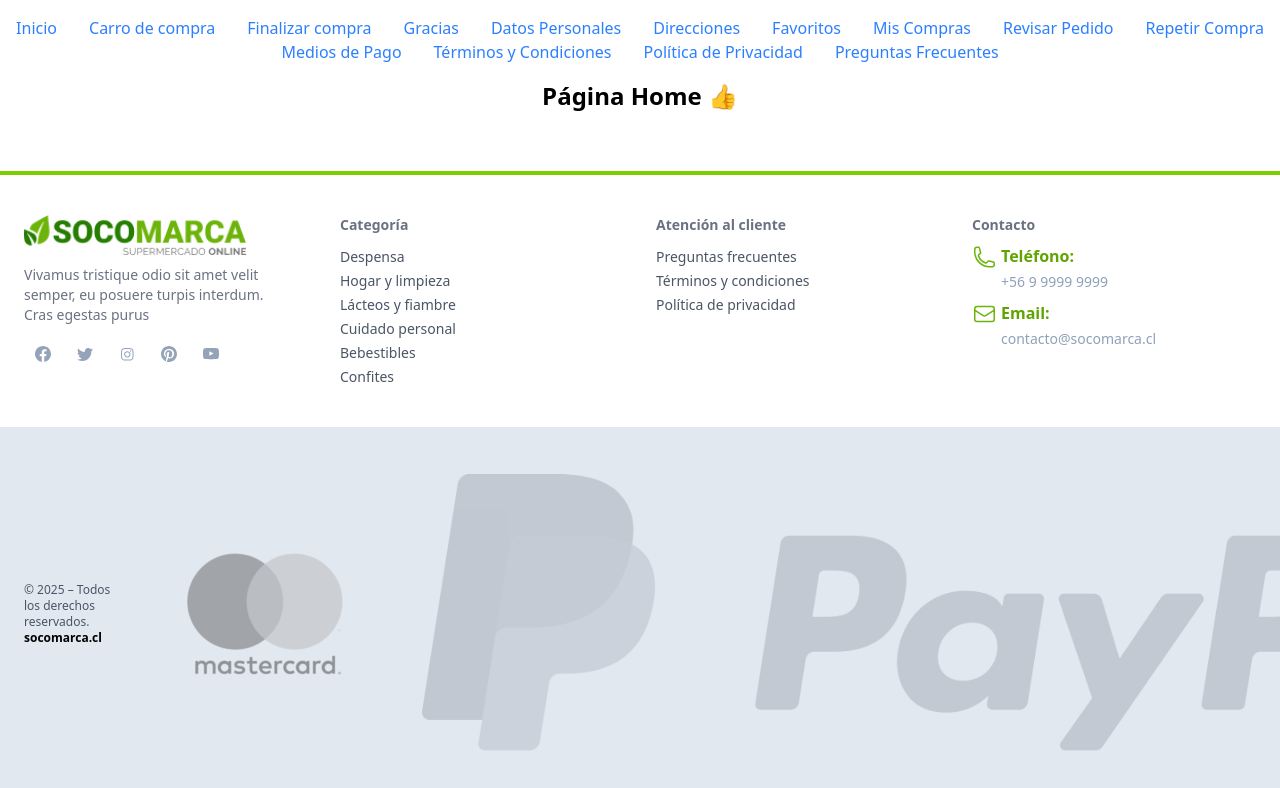
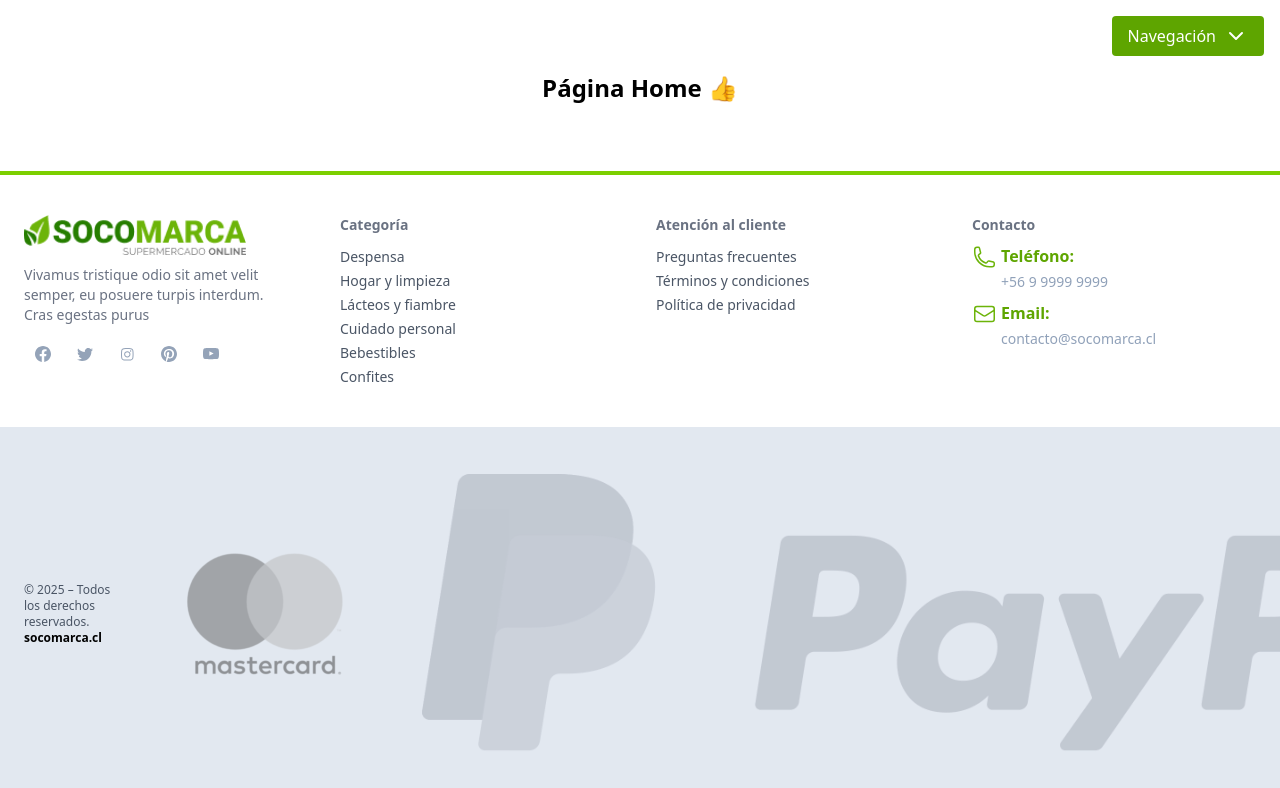
Before and after one commit to Ideas-Digitales/socomarca-frontend, a Next.js app: page / in a window 1280 px wide. Shown: the top 788 px of the page. Built offline with nearby package versions, Linux system fonts and the light colour scheme.

Commit message:
Refactor Navbar component to use a dropdown menu; enhance navigation experience with toggle functionality

```diff
--- a/src/app/components/global/Navbar.tsx
+++ b/src/app/components/global/Navbar.tsx
@@ -1,34 +1,16 @@
+'use client';
+
 import Link from 'next/link';
+import { useState } from 'react';
 
 const links = [
-  {
-    name: 'Inicio',
-    href: '/',
-  },
-  {
-    name: 'Carro de compra',
-    href: '/carro-de-compra',
-  },
-  {
-    name: 'Finalizar compra',
-    href: '/finalizar-compra',
-  },
-  {
-    name: 'Gracias',
-    href: '/gracias',
-  },
-  {
-    name: 'Datos Personales',
-    href: '/datos-personales',
-  },
-  {
-    name: 'Direcciones',
-    href: '/direcciones',
-  },
-  {
-    name: 'Favoritos',
-    href: '/favoritos',
-  },
+  { name: 'Inicio', href: '/' },
+  { name: 'Carro de compra', href: '/carro-de-compra' },
+  { name: 'Finalizar compra', href: '/finalizar-compra' },
+  { name: 'Gracias', href: '/gracias' },
+  { name: 'Datos Personales', href: '/datos-personales' },
+  { name: 'Direcciones', href: '/direcciones' },
+  { name: 'Favoritos', href: '/favoritos' },
   { name: 'Mis Compras', href: '/mis-compras' },
   { name: 'Revisar Pedido', href: '/revisar-pedido' },
   { name: 'Repetir Compra', href: '/repetir-compra' },
@@ -39,20 +21,57 @@ const links = [
 ];
 
 export default function Navbar() {
+  const [isMenuOpen, setIsMenuOpen] = useState(false);
+
+  const toggleMenu = () => {
+    setIsMenuOpen(!isMenuOpen);
+  };
+
   return (
-    <nav className=" py-4 text-center">
+    <nav className="py-4 relative">
+      <div className="container mx-auto px-4 flex justify-end">
+        <button
+          onClick={toggleMenu}
+          className="flex items-center bg-lime-600 text-white px-4 py-2 rounded hover:bg-lime-700 transition-colors"
+          aria-expanded={isMenuOpen}
+          aria-label="Navegación principal"
+        >
+          <span className="mr-2">Navegación</span>
+          <svg
+            xmlns="http://www.w3.org/2000/svg"
+            width="24"
+            height="24"
+            viewBox="0 0 24 24"
+            fill="none"
+            stroke="currentColor"
+            strokeWidth="2"
+            strokeLinecap="round"
+            strokeLinejoin="round"
+            className={`transition-transform ${isMenuOpen ? 'rotate-180' : ''}`}
+          >
+            <path d="M6 9l6 6 6-6" />
+          </svg>
+        </button>
+      </div>
+
+      {/* Menú desplegable */}
+      {isMenuOpen && (
+        <div className="absolute right-0 mt-2 w-64 bg-white shadow-lg rounded-lg py-2 z-50 max-h-96 overflow-y-auto">
           <ul>
             {links.map((link) => (
-          <li key={link.name} className="inline-block mx-4">
+              <li key={link.name}>
                 <Link
                   href={link.href}
-              className="text-blue-500 hover:text-blue-700"
+                  className="block px-4 py-2 text-gray-800 hover:bg-blue-100 transition-colors"
+                  onClick={() => setIsMenuOpen(false)}
                 >
                   {link.name}
                 </Link>
               </li>
             ))}
           </ul>
+        </div>
+      )}
     </nav>
   );
 }
```
Lines whose indentation alone changed are shown as unchanged.
